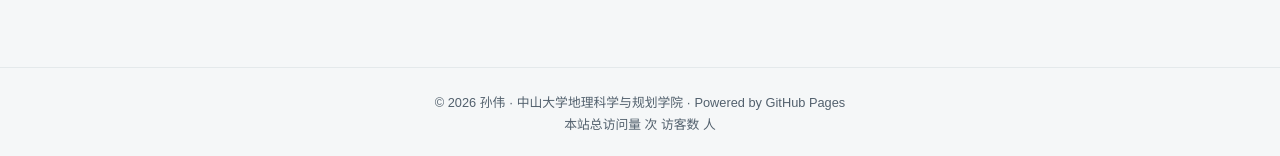
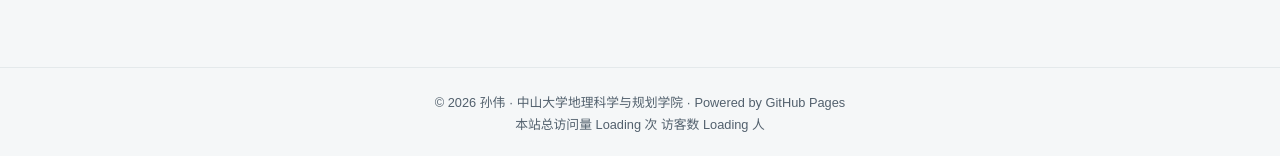
Before and after one commit to sunweihunu/sunweihunu.github.io, a plain HTML site: page index.html in a window 1280 px wide. Shown: the part 755-911 px from the top of the page. Drawn offline with Linux system fonts and the light colour scheme; some packages are replaced by stand-ins of ours; a script that the page names is missing.

Commit message:
访问计数器更换为 Vercount

```diff
--- a/index.html
+++ b/index.html
@@ -77,9 +77,9 @@
 </main>
 <footer>
   © 2026 孙伟 · 中山大学地理科学与规划学院 · Powered by GitHub Pages<br>
-  <span id="busuanzi_container_site_pv">本站总访问量 <span id="busuanzi_site_pv"></span> 次</span>
-  <span id="busuanzi_container_site_uv">访客数 <span id="busuanzi_site_uv"></span> 人</span>
+  本站总访问量 <span id="vercount_value_site_pv">Loading</span> 次
+  访客数 <span id="vercount_value_site_uv">Loading</span> 人
 </footer>
-<script async src="https://busuanzi.ibruce.info/busuanzi/2.3/busuanzi.pure.mini.js"></script>
+<script defer src="https://events.vercount.one/js"></script>
 </body>
 </html>
```
